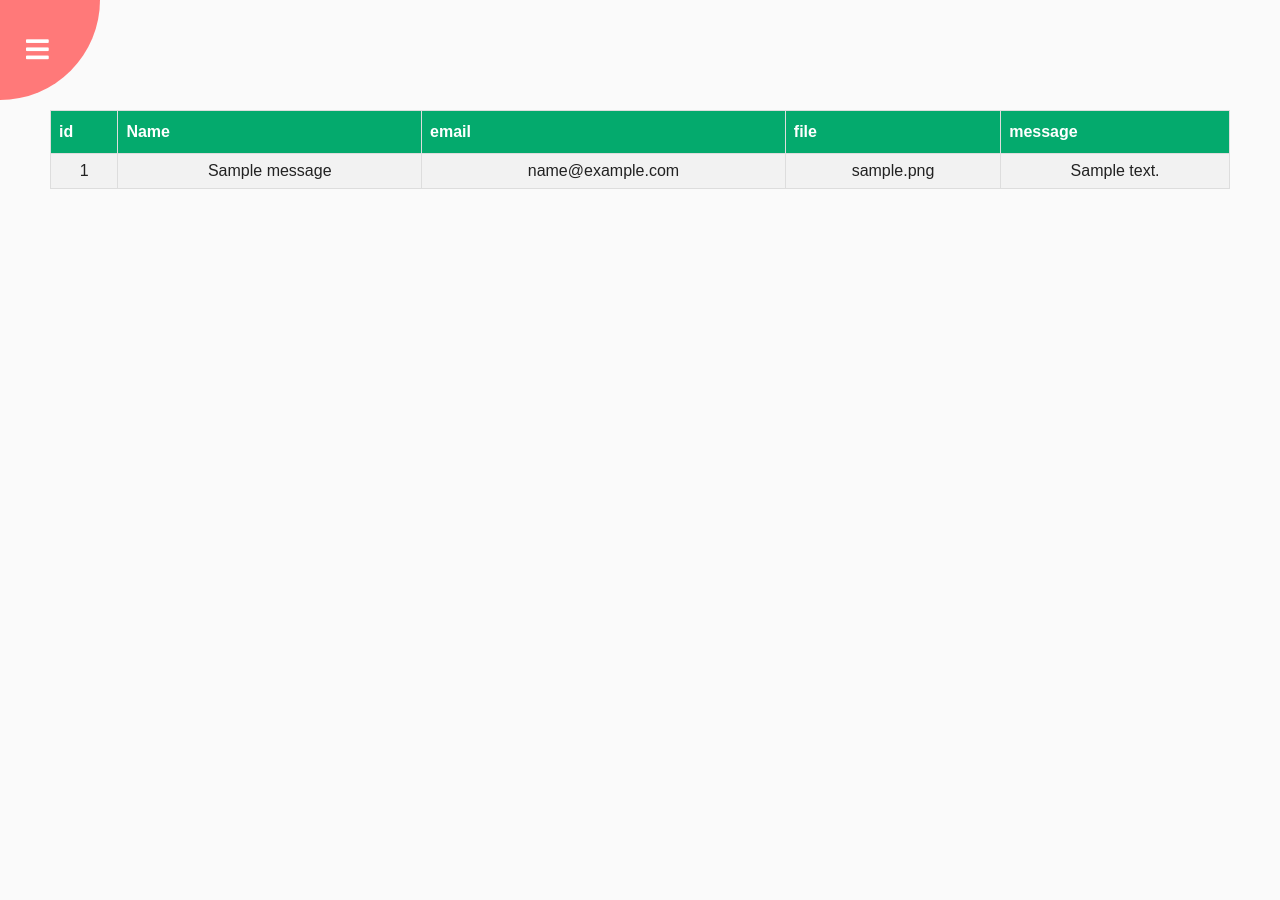
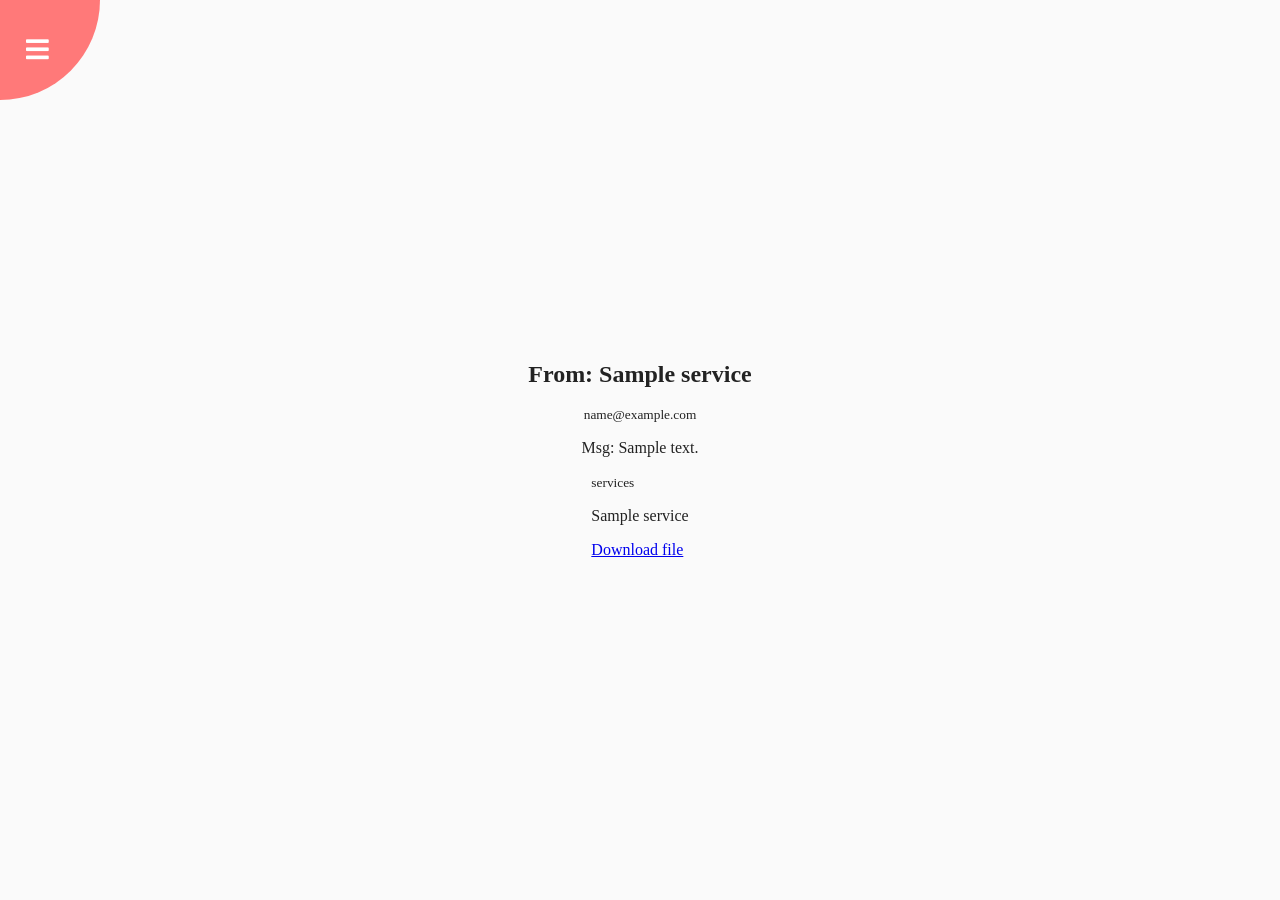
Before and after one commit to ahmadalnaib/routing-nav-js-1, a PHP site: page /js-1/messages.php?id=1 in a window 1280 px wide. Before the commit the page ends 189 px from the top, so only its background shows below. Run offline with PHP 8.4, Linux system fonts and the light colour scheme; tables that the repository leaves empty or names only in its code hold one stand-in row (values such as "Sample post").

Commit message:
add show messgaes

```diff
--- a/config/app.php
+++ b/config/app.php
@@ -2,5 +2,6 @@
 $config=[
  'app_name' =>"Ahmad Blog",
  'admin_email'=>"alnaib888@gmail.com",
- "app_url"=>"http://127.0.0.1/js-1/"
+ "app_url"=>"http://127.0.0.1/js-1/",
+ "upload_dir"=>"uploads/"
 ];
--- a/contact.php
+++ b/contact.php
@@ -6,7 +6,7 @@ require_once('./includes/uploader.php');
 
 
 
-$services=$mysqli->query("SELECT id,name FROM services")->fetch_all(MYSQLI_ASSOC);
+$services=$mysqli->query("SELECT id,service_name FROM services")->fetch_all(MYSQLI_ASSOC);
 
 ?>
 <div class="content">
@@ -27,12 +27,14 @@ $services=$mysqli->query("SELECT id,name FROM services")->fetch_all(MYSQLI_ASSOC
                   </div>
                   <div>
                       <select name="services" id="services">
+                     <option value="#">Choose...</option>
                             <?php foreach($services as $service): ?>
                             <option value="<?php echo $service['id'] ?>">
-                             <?php echo $service['name'] ?>
+                             <?php echo $service['service_name'] ?>
                             </option>
                             <?php endforeach ?>
                       </select>
+                      <span class="text-danger"><?php echo $servicesErr ?></span>
                   </div>
                   <div>
                         <textarea name="message" id="message" cols="30" rows="10" placeholder="Message">
--- a/css/style.css
+++ b/css/style.css
@@ -244,3 +244,13 @@ input,textarea:focus{
   background-color: #04AA6D;
   color: white;
 }
+
+/* messages */
+.message{
+  display: flex;
+  flex-direction: column;
+  align-items: center;
+  justify-content: center;
+  height: 100vh;
+
+}
--- a/messages.php
+++ b/messages.php
@@ -1,31 +1,86 @@
 <?php
-$title="messages";
+$title = "messages";
 require_once('./template/header.php');
 require_once('./config/db.php');
+require_once('./config/app.php');
 
-$messages=$mysqli->query("SELECT * FROM messages order by id")->fetch_all(MYSQLI_ASSOC);
+$query = "SELECT  *, messages.id as message_id ,
+services.id  as services_id FROM messages
+ left join services on messages.service_id=services.id";;
+$messages = $mysqli->query($query)->fetch_all(MYSQLI_ASSOC);
+
+
+
+
 
 ?>
 
-<table  id="customers">
+<?php if(!isset($_GET['id'])): ?>
+
+<table id="customers">
   <tr>
     <th>id</th>
+    <th>services</th>
     <th>Name</th>
     <th>email</th>
     <th>file</th>
     <th>message</th>
+    <th>Actions</th>
   </tr>
-  <?php foreach($messages as $message): ?>
+  <?php foreach ($messages as $message) : ?>
     <tr>
-    <td><?php echo $message['id'] ?></td>
+      <td><?php echo $message['message_id'] ?></td>
+      <td><?php echo $message['service_name'] ?></td>
       <td><?php echo $message['name'] ?></td>
       <td><?php echo $message['email'] ?></td>
       <td><?php echo $message['file'] ?></td>
       <td><?php echo $message['message'] ?></td>
+      <td>
+        <a href="?id=<?php echo $message['message_id'] ?>">View</a>
+        <a href="#">delete</a>
+      </td>
 
     </tr>
   <?php endforeach; ?>
 </table>
+<?php else:
+
+$messageQuery="SELECT * FROM messages
+left join services
+on messages.service_id=services.id
+where messages.id=".$_GET['id']." limit 1";
+$message=$mysqli->query($messageQuery)->fetch_array(MYSQLI_ASSOC);
+  ?>
+
+ <div class="message">
+ <h2>From: <?php echo $message['name'] ?></h2>
+ <small><?php echo $message['email'] ?></small>
+ <p>Msg: <?php echo $message['message'] ?></p>
+ <div>
+   <small>services</small>
+   <p>
+     <?php
+      if(isset($message['service_name'] )){
+        echo $message['service_name'];
+      } else{
+        echo "no services";
+      }
+      ?>
+   </p>
+
+ <?php if($message['file']): ?>
+   <div>
+     <a href="<?php echo $config['app_url'].$config['upload_dir'].$message['file'] ?>">Download file</a>
+   </div>
+
+   <?php else: ?>
+
+    <?php endif ?>
+ </div>
+ </div>
+
+
+<?php endif ?>
 
 
 <?php require_once('./template/footer.php') ?>
```
Also changed, not shown: includes/uploader.php (+5 -2 lines), uploads/1631268398Screenshot 2021-09-07 at 18.54.15.png (added), uploads/1631268504Screenshot 2021-09-07 at 18.54.15.png (added), uploads/163127361112 ZMMU Ahmad Habeeb profile .png (added), uploads/163127892212 ZMMU Ahmad Habeeb profile .png (added), uploads/1631278965Screenshot 2021-09-07 at 18.54.15.png (added). Lines whose indentation alone changed are shown as unchanged.
